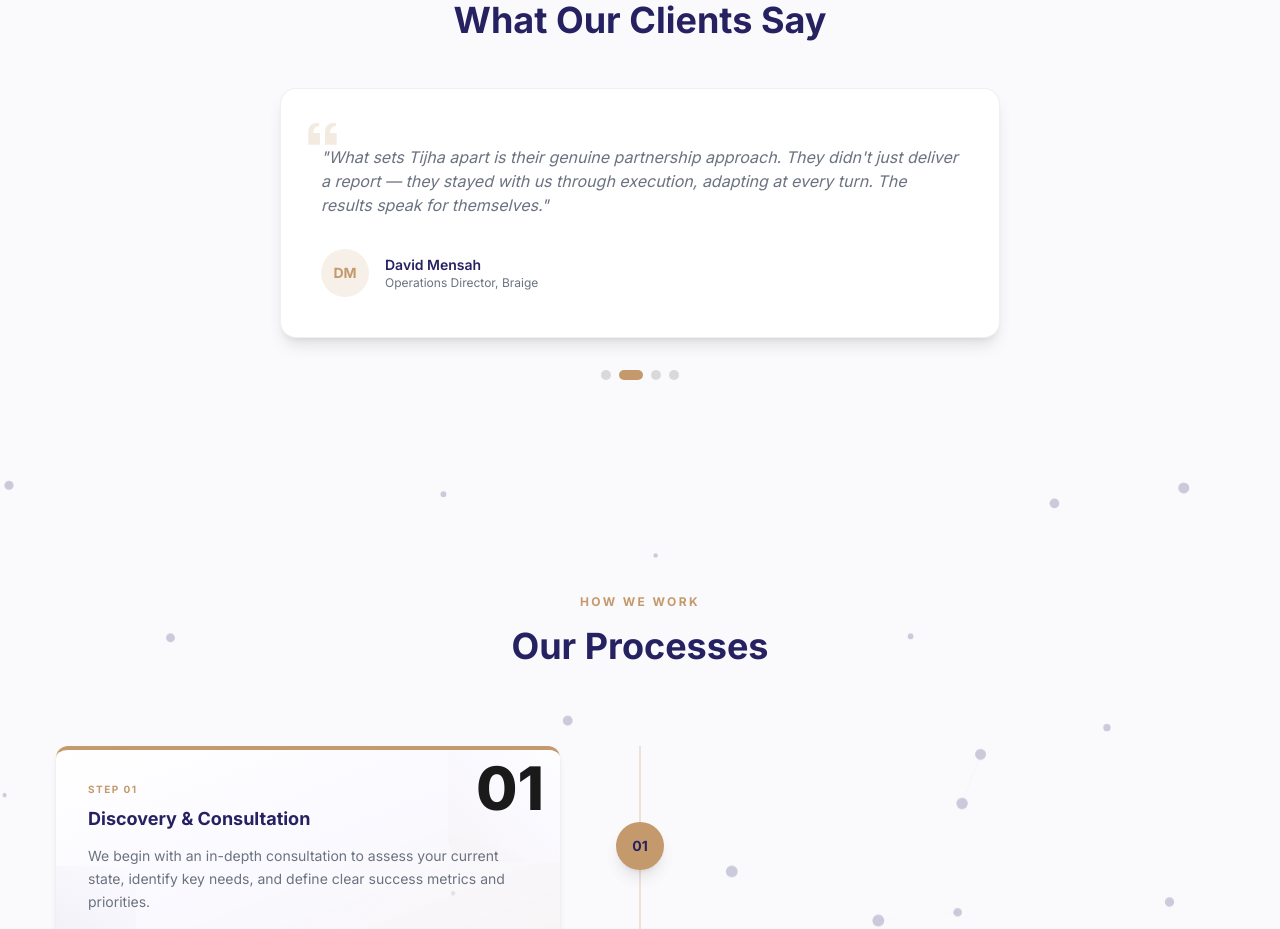
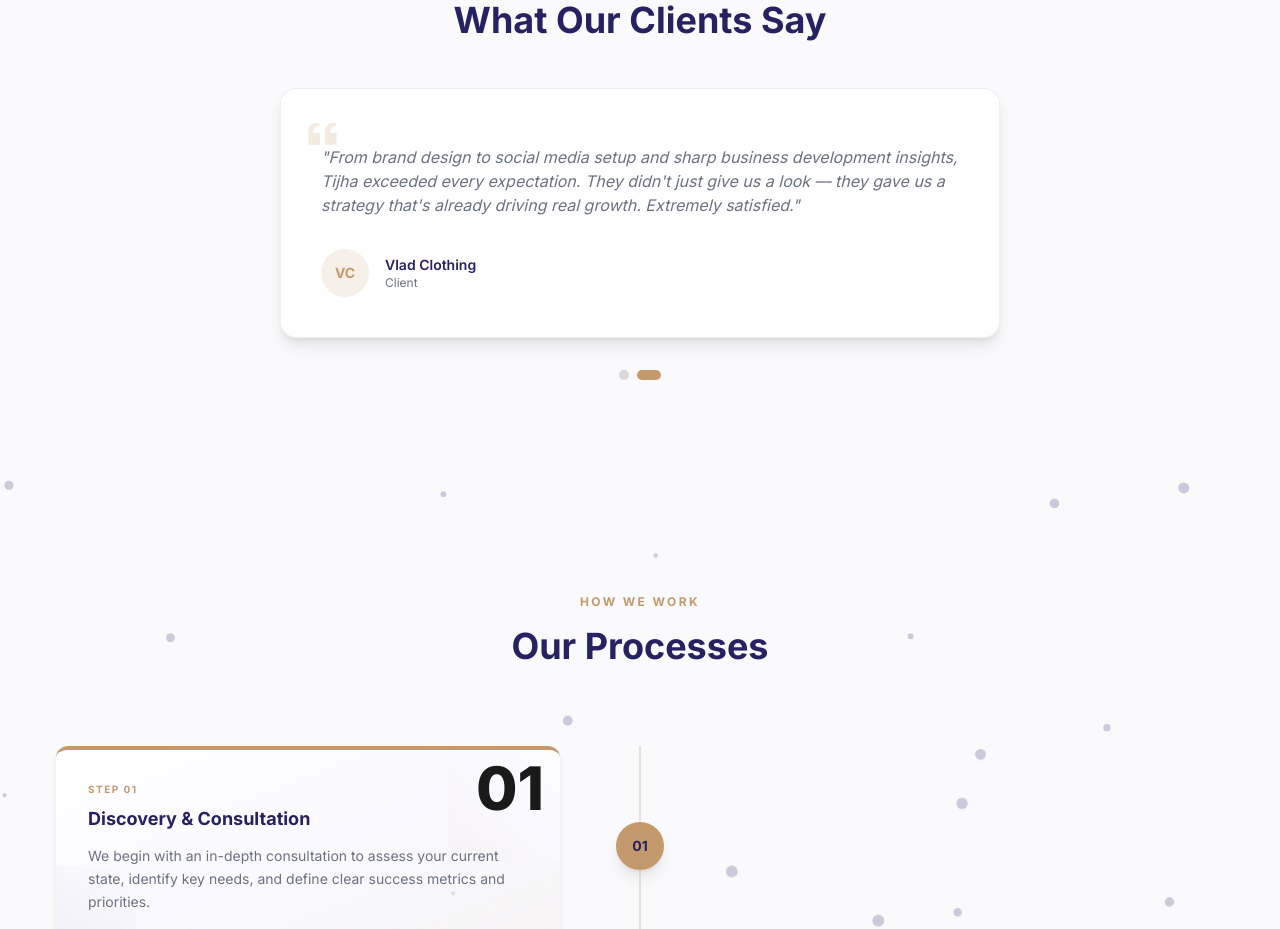
Before and after one commit to King-odysseus/TijhaWebsite, a React (Vite) app: page / in a window 1280 px wide. Shown: the part 2100-3029 px from the top of the page. Built offline with nearby package versions, Linux system fonts and the light colour scheme.

Commit message:
testimonials: add real testimonials from Braige and Vlad Clothing

```diff
--- a/src/components/home/ClientMarquee.jsx
+++ b/src/components/home/ClientMarquee.jsx
@@ -4,30 +4,16 @@ const testimonials = [
   {
     id: 1,
     quote:
-      "Tijha transformed how we approach strategy. Their diagnostic process uncovered blind spots we didn't know existed, and their implementation support made the transition seamless.",
-    name: 'Amina Okafor',
-    role: 'CEO, Century Group',
+      "Tijha delivered an outstanding website for us and their accounting tool has completely streamlined our financial operations. We couldn't be more pleased with the results — professional, on time, and exactly what we needed.",
+    name: 'Braige',
+    role: 'Client',
   },
   {
     id: 2,
     quote:
-      "What sets Tijha apart is their genuine partnership approach. They didn't just deliver a report — they stayed with us through execution, adapting at every turn. The results speak for themselves.",
-    name: 'David Mensah',
-    role: 'Operations Director, Braige',
-  },
-  {
-    id: 3,
-    quote:
-      "We needed digital tools that fit our workflows, not the other way around. Tijha built solutions that our team actually adopted — and our productivity has never been higher.",
-    name: 'Folakemi Adeyemi',
-    role: 'Founder, ZuriLoft',
-  },
-  {
-    id: 4,
-    quote:
-      "Working with Tijha gave us the confidence to scale. From market research to go-to-market execution, every step was grounded in data and delivered with clarity.",
-    name: 'Chidi Nwankwo',
-    role: 'Managing Partner, Jefnox Group',
+      "From brand design to social media setup and sharp business development insights, Tijha exceeded every expectation. They didn't just give us a look — they gave us a strategy that's already driving real growth. Extremely satisfied.",
+    name: 'Vlad Clothing',
+    role: 'Client',
   },
 ];
 
```
